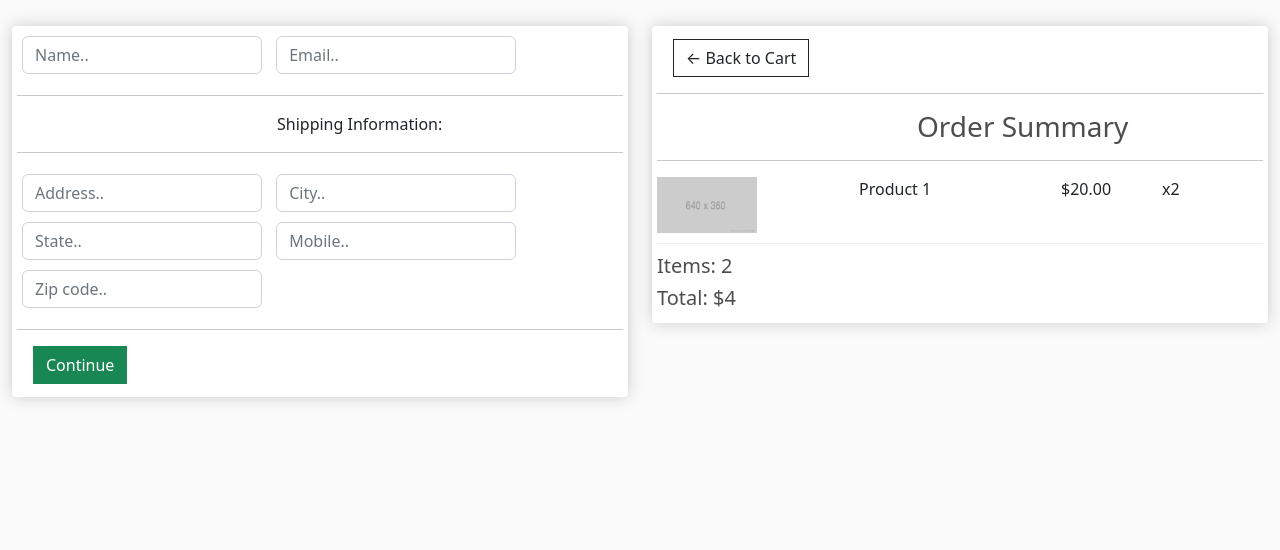
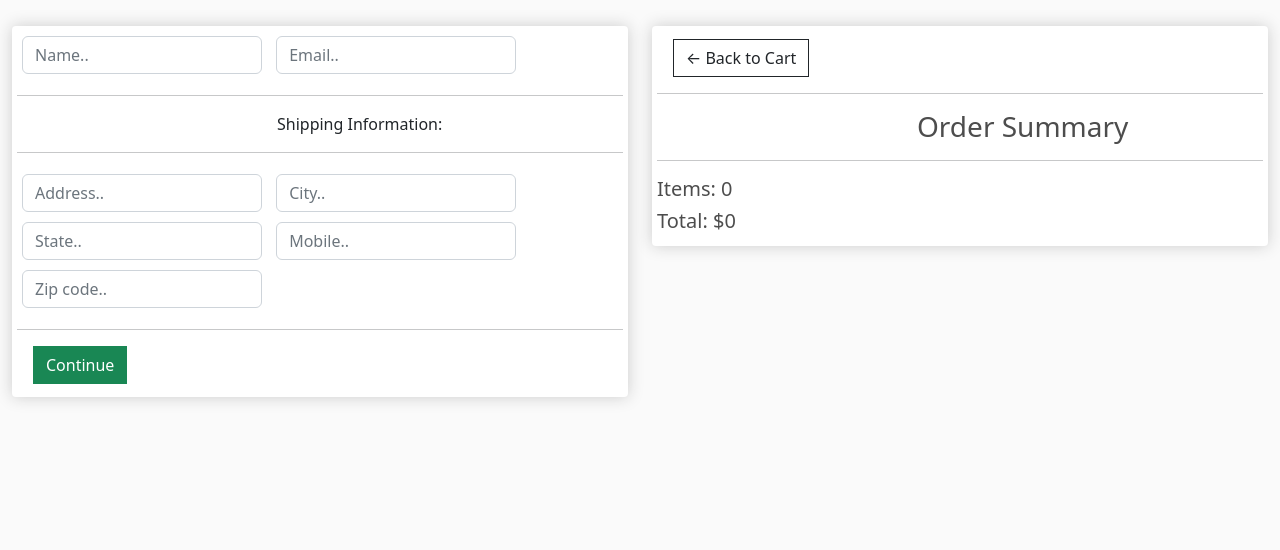
Before and after one commit to nguyendu334/PythonDjangoWeb, a Django app: page /checkout/ in a window 1280 px wide; the page is wider, and only the part inside the window is pictured. Shown: the part 76-626 px from the top of that part. Run offline with Django 4.2, Linux system fonts and the light colour scheme; some libraries are stand-ins or nearby versions.

Commit message:
Checkout logic

```diff
--- a/app/templates/app/cart.html
+++ b/app/templates/app/cart.html
@@ -36,8 +36,8 @@
 				<div style="flex:2"><p>{{item.product.name}}</p></div>
 				<div style="flex:1"><p>${{item.product.price | floatformat:0}}</p></div>
 				<div style="flex:1">
-					<p class="quantity">{{item.quantity}}</p>
-					<div class="quantity">
+					<p class="quantity" style="margin: 5px">{{item.quantity}}</p>
+					<div class="quantity" >
 						<img class="chg-quantity" src="{% static  'app/images/arrow-up.png' %}" >
 						<img class="chg-quantity" src="{% static  'app/images/arrow-down.png' %}">
 					</div>
--- a/app/templates/app/checkout.html
+++ b/app/templates/app/checkout.html
@@ -53,14 +53,18 @@
 				<hr>
 				<h3 style="margin-left: 260px;">Order Summary</h3>
 				<hr>
+
+				{% for item in items %}
 				<div class="cart-row">
-					<div style="flex:2"><img class="row-image" src="{% static 'app/images/placeholder.png' %}"></div>
-					<div style="flex:2"><p>Product 1</p></div>
-					<div style="flex:1"><p>$20.00</p></div>
-					<div style="flex:1"><p>x2</p></div>
+					<div style="flex:2"><img class="row-image" src="{{item.product.ImageUrl}}"></div>
+					<div style="flex:2"><p>{{item.product.name}}</p></div>
+					<div style="flex:1"><p>${{item.product.price | floatformat:0}}</p></div>
+					<div style="flex:1"><p>{{item.quantity}}</p></div>
 				</div>
-				<h5>Items:   2</h5>
-				<h5>Total:   $4</h5>
+				{% endfor %}
+
+				<h5>Items:    {{order.get_cart_items}}</h5>
+				<h5>Total:   ${{order.get_cart_total | floatformat:0}}</h5>
 			</div>
 		</div>
 	</div>
--- a/app/views.py
+++ b/app/views.py
@@ -7,6 +7,7 @@ def home(request):
     products = Product.objects.all()
     context={'products':products}
     return render(request, 'app/home.html', context)
+
 def cart(request):
     if request.user.is_authenticated:
         customer = request.user.customer
@@ -14,8 +15,17 @@ def cart(request):
         items = order.orderitem_set.all()
     else:
         items = []
+        order = {'get_cart_total':0, 'get_cart_items':0}
     context= {'items':items, 'order':order}
     return render(request, 'app/cart.html', context)
+
 def checkout(request):
-    context= {}
+    if request.user.is_authenticated:
+        customer = request.user.customer
+        order, created = Order.objects.get_or_create(customer=customer, complete=False)
+        items = order.orderitem_set.all()
+    else:
+        items = []
+        order = {'get_cart_total':0, 'get_cart_items':0}
+    context= {'items':items, 'order':order}
     return render(request, 'app/checkout.html', context)
```
Also changed, not shown: db.sqlite3.
